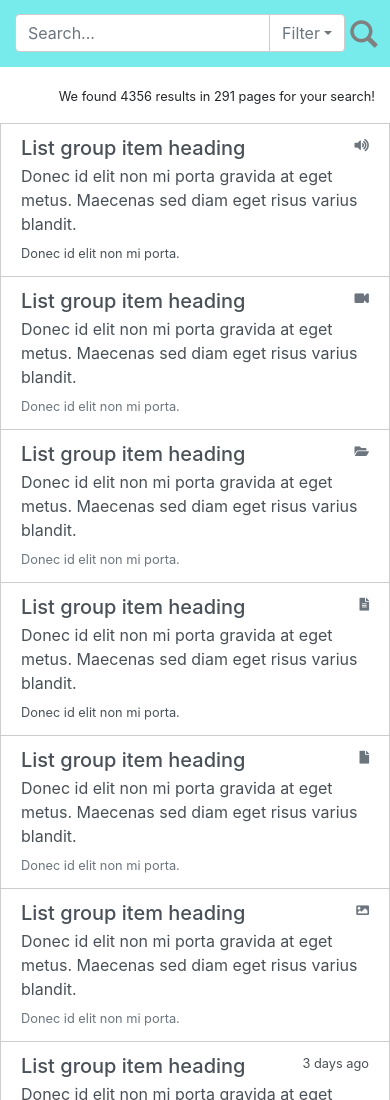
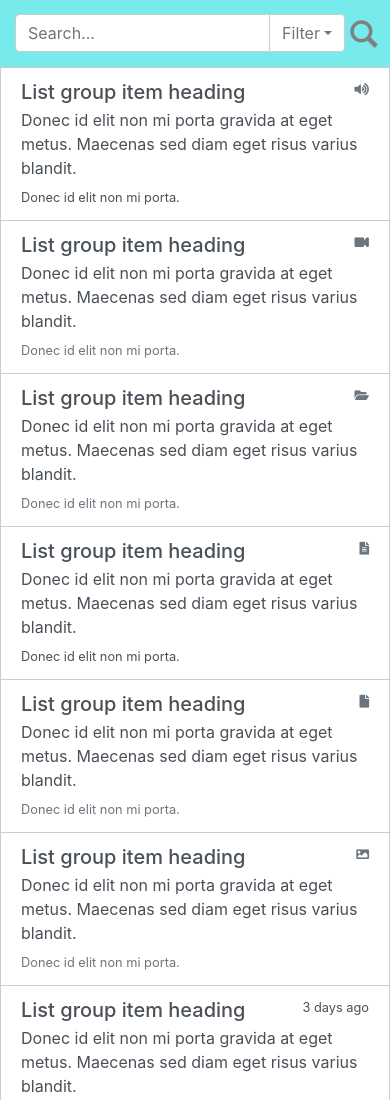
Before and after one commit to vandrongelen/ipfs-search-static-frontend, a website: page src/results.html in a window 390 px wide. Shown: the top 1100 px of the page. Drawn offline with Linux system fonts and the light colour scheme.

Commit message:
Removed result status on mobile.

```diff
--- a/src/results.html
+++ b/src/results.html
@@ -57,7 +57,7 @@
               Expand results
             </label>
           </div> -->
-          <div class="row">
+          <div class="row d-none d-sm-block">
             <div class="col results-header d-flex justify-content-end mt-3">
               <p><small>We found 4356 results in 291 pages for your search!</small></p>
             </div>
```
